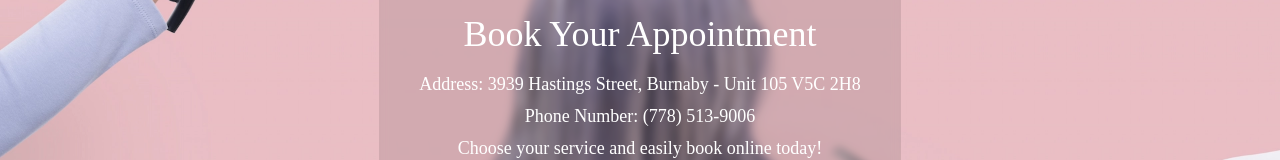
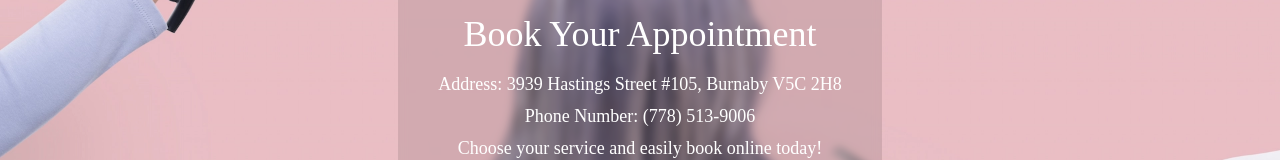
Before and after one commit to curleycoder/ELIKABeauty, a React (Create React App) app in the folder client/: page / in a window 1280 px wide. Shown: the part 372-532 px from the top of the page. Built offline with nearby package versions, Linux system fonts and the light colour scheme; no server answers; a web font is replaced by a local one.

Commit message:
fixed addresses

```diff
--- a/client/src/components/HeroSection.js
+++ b/client/src/components/HeroSection.js
@@ -32,7 +32,7 @@ export default function HeroSection() {
           Book Your Appointment
         </h2>
         <p className="text-white font-bodonimoda text-base sm:text-lg mb-1">
-          Address: 3939 Hastings Street, Burnaby - Unit 105 V5C 2H8
+          Address: 3939 Hastings Street #105, Burnaby  V5C 2H8
         </p>
         <p className="text-white font-bodonimoda text-base sm:text-lg mb-1">
           Phone Number: (778) 513-9006
--- a/client/src/pages/Booking.js
+++ b/client/src/pages/Booking.js
@@ -121,7 +121,7 @@ export default function Booking() {
 
           <h2 className="text-xl font-semibold text-purplecolor mt-4">Location</h2>
           <p className="mt-1">
-            <strong>Unit 105 - 3939 Hastings Street, Burnaby</strong>
+            <strong>3939 Hastings Street #105, Burnaby  V5C 2H8</strong>
           </p>
         </section>
 
@@ -158,7 +158,7 @@ export default function Booking() {
           {/* RIGHT: Summary */}
           <div className="hidden sm:block w-full lg:w-[300px] bg-white rounded-[25px] shadow-xl p-6 sm:p-8 h-fit self-start sticky top-24">
             <h4 className="font-bold text-xl text-purplecolor mb-1">Beauty Shohre Studio</h4>
-            <p className="text-sm text-gray-500 mb-4"> Unit 105 - 3939 Hastings Street, Burnaby</p>
+            <p className="text-sm text-gray-500 mb-4">3939 Hastings Street #105, Burnaby  V5C 2H8</p>
 
             <p className="text-sm font-semibold mb-2">Selected Services:</p>
             {selection.selected.length === 0 ? (
```
